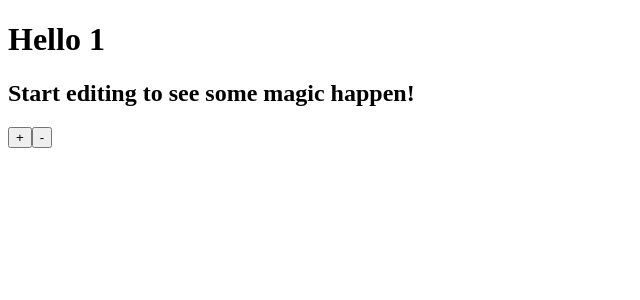
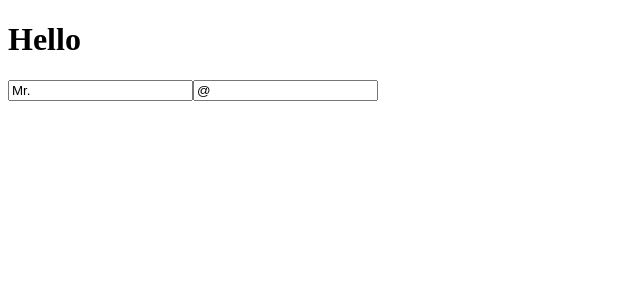
Before and after one commit to mmyeon/nooks, a React (Create React App) app: page / in a window 1280 px wide. Shown: the top 300 px of the page, without its empty margins (0-640 px from the left). Built offline with nearby package versions, Linux system fonts and the light colour scheme.

Commit message:
[useInput]  input 추가,  입력받은 값으로  value state 설정

```diff
--- a/src/App.js
+++ b/src/App.js
@@ -1,22 +1,31 @@
 import React, { useState } from "react";
 
-const App = () => {
-  const [item, setItem] = useState(1);
-
-  const incrementItem = () => {
-    setItem(item + 1);
+// 특정 문자 못오게 하는 유효성 검사 추가
+const useInput = (initialValue) => {
+  const [value, setValue] = useState(initialValue);
+  const onChange = (event) => {
+    // console.log(e.target)
+    const {
+      target: { value },
+    } = event;
   };
 
-  const decrementItem = () => {
-    setItem(item - 1);
-  };
+  return { value, onChange };
+  //{value:value} {value : initialValue}를 생략한 것
+};
+
+const App = () => {
+  const name = useInput("Mr.");
+  const email = useInput("@");
 
   return (
     <div className="App">
-      <h1>Hello {item}</h1>
-      <h2>Start editing to see some magic happen!</h2>
-      <button onClick={incrementItem}>+</button>
-      <button onClick={decrementItem}>-</button>
+      <h1>Hello</h1>
+      {/* <input placeholder="Name" value={name.value} /> */}
+      <input placeholder="Name" {...name} />
+      <input placeholder="Email" {...email} />
+      {/* 전개연산자로 name 안에 있는 모든 것을 언패킹해줌 */}
+      {/* 그냥 안에 있는 모든 것을 언패킹해줌 - 전개연산자는 혁명적임 */}
     </div>
   );
 };
```
